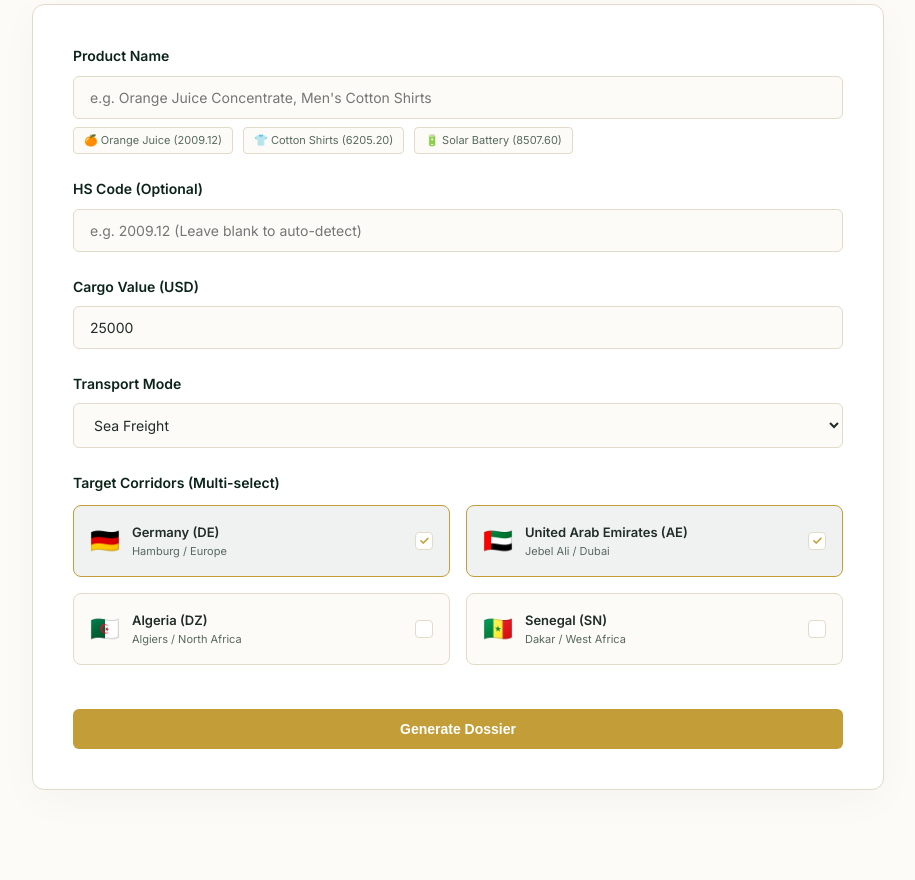
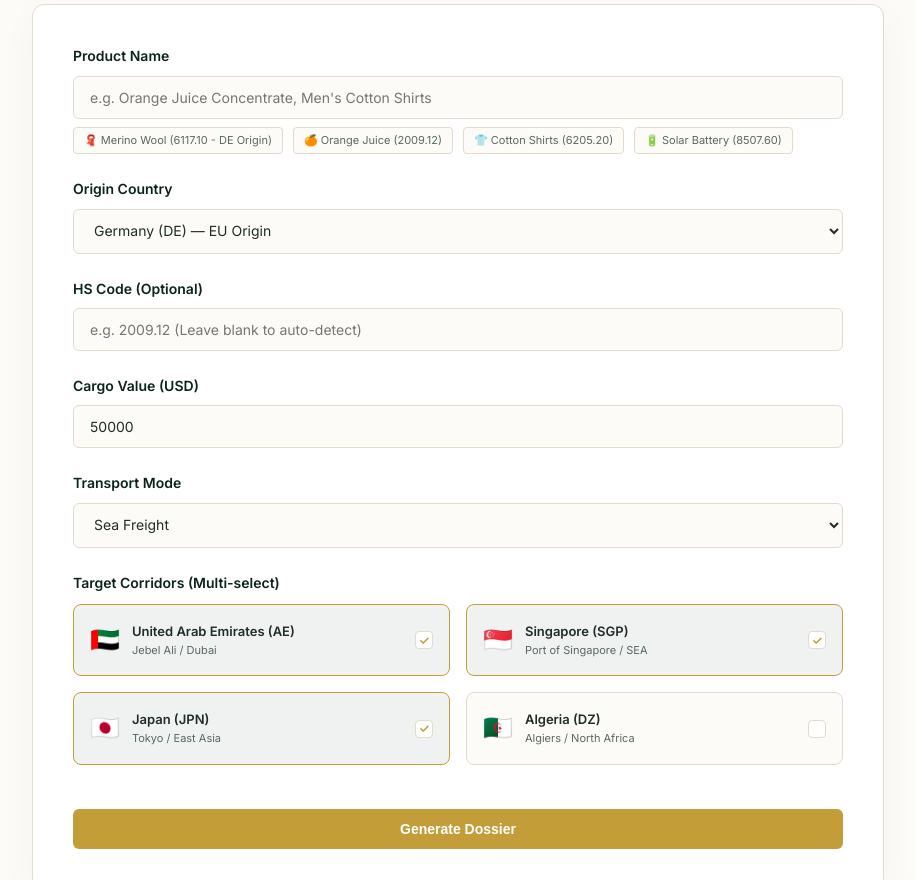
Before and after one commit to kadsam123/atlascorr-ai, a plain HTML site: page sme.html in a window 1280 px wide. Shown: the part 660-1540 px from the top of the page, without its empty margins (182-1097 px from the left). Drawn offline with Linux system fonts and the light colour scheme.

Commit message:
feat(sme): add origin country selector, EuroWeave preset, and update default target corridors (AE, SGP, JPN)

```diff
--- a/sme.html
+++ b/sme.html
@@ -624,10 +624,21 @@
           <label class="form-label">Product Name</label>
           <input type="text" class="input-text" id="product-name" placeholder="e.g. Orange Juice Concentrate, Men's Cotton Shirts">
           <div class="hs-presets">
-            <span class="preset-badge" onclick="setPreset('Orange Juice Concentrate', '2009.12')">🍊 Orange Juice (2009.12)</span>
-            <span class="preset-badge" onclick="setPreset('Cotton Shirts', '6205.20')">👕 Cotton Shirts (6205.20)</span>
-            <span class="preset-badge" onclick="setPreset('Solar Batteries', '8507.60')">🔋 Solar Battery (8507.60)</span>
+            <span class="preset-badge" onclick="setPreset('Merino Wool Scarves', '6117.10', 'DE')">🧣 Merino Wool (6117.10 - DE Origin)</span>
+            <span class="preset-badge" onclick="setPreset('Orange Juice Concentrate', '2009.12', 'CA')">🍊 Orange Juice (2009.12)</span>
+            <span class="preset-badge" onclick="setPreset('Cotton Shirts', '6205.20', 'CA')">👕 Cotton Shirts (6205.20)</span>
+            <span class="preset-badge" onclick="setPreset('Solar Batteries', '8507.60', 'CA')">🔋 Solar Battery (8507.60)</span>
           </div>
+        </div>
+
+        <div class="form-group">
+          <label class="form-label">Origin Country</label>
+          <select class="select-input" id="origin-country">
+            <option value="DE">Germany (DE) — EU Origin</option>
+            <option value="CA">Canada (CA)</option>
+            <option value="US">United States (US)</option>
+            <option value="GB">United Kingdom (GB)</option>
+          </select>
         </div>
 
         <div class="form-group">
@@ -637,7 +648,7 @@
 
         <div class="form-group">
           <label class="form-label">Cargo Value (USD)</label>
-          <input type="number" class="input-text" id="cargo-value" value="25000">
+          <input type="number" class="input-text" id="cargo-value" value="50000">
         </div>
 
         <div class="form-group">
@@ -651,14 +662,6 @@
         <div class="form-group">
           <label class="form-label">Target Corridors (Multi-select)</label>
           <div class="corridor-grid">
-            <div class="corridor-card selected" onclick="toggleCorridor(this, 'DE')">
-              <span class="corridor-flag">🇩🇪</span>
-              <div class="corridor-info">
-                <div class="corridor-name">Germany (DE)</div>
-                <div class="corridor-meta">Hamburg / Europe</div>
-              </div>
-              <div class="checkbox-custom"></div>
-            </div>
             <div class="corridor-card selected" onclick="toggleCorridor(this, 'AE')">
               <span class="corridor-flag">🇦🇪</span>
               <div class="corridor-info">
@@ -667,19 +670,27 @@
               </div>
               <div class="checkbox-custom"></div>
             </div>
+            <div class="corridor-card selected" onclick="toggleCorridor(this, 'SGP')">
+              <span class="corridor-flag">🇸🇬</span>
+              <div class="corridor-info">
+                <div class="corridor-name">Singapore (SGP)</div>
+                <div class="corridor-meta">Port of Singapore / SEA</div>
+              </div>
+              <div class="checkbox-custom"></div>
+            </div>
+            <div class="corridor-card selected" onclick="toggleCorridor(this, 'JPN')">
+              <span class="corridor-flag">🇯🇵</span>
+              <div class="corridor-info">
+                <div class="corridor-name">Japan (JPN)</div>
+                <div class="corridor-meta">Tokyo / East Asia</div>
+              </div>
+              <div class="checkbox-custom"></div>
+            </div>
             <div class="corridor-card" onclick="toggleCorridor(this, 'DZ')">
               <span class="corridor-flag">🇩🇿</span>
               <div class="corridor-info">
                 <div class="corridor-name">Algeria (DZ)</div>
                 <div class="corridor-meta">Algiers / North Africa</div>
-              </div>
-              <div class="checkbox-custom"></div>
-            </div>
-            <div class="corridor-card" onclick="toggleCorridor(this, 'SN')">
-              <span class="corridor-flag">🇸🇳</span>
-              <div class="corridor-info">
-                <div class="corridor-name">Senegal (SN)</div>
-                <div class="corridor-meta">Dakar / West Africa</div>
               </div>
               <div class="checkbox-custom"></div>
             </div>
@@ -805,7 +816,7 @@
   </footer>
 
   <script>
-    let selectedCorridors = ['DE', 'AE'];
+    let selectedCorridors = ['AE', 'SGP', 'JPN'];
     const API_BASE = window.location.origin.includes('github.io')
       ? 'https://circletrade-agent-api-production.up.railway.app'
       : '';
@@ -828,12 +839,15 @@
       }
     }
 
-    function setPreset(name, hs) {
+    function setPreset(name, hs, origin = 'CA') {
       document.getElementById('product-name').value = name;
       document.getElementById('hs-code').value = hs;
+      document.getElementById('origin-country').value = origin;
 
       document.querySelectorAll('.preset-badge').forEach(b => b.classList.remove('active'));
-      event.target.classList.add('active');
+      if (event && event.target) {
+        event.target.classList.add('active');
+      }
     }
 
     function toggleAccordion(header) {
@@ -853,7 +867,7 @@
     }
 
     function loadSampleAssessment() {
-      setPreset('Orange Juice Concentrate', '2009.12');
+      setPreset('Merino Wool Scarves', '6117.10', 'DE');
       scrollToForm();
     }
 
@@ -862,6 +876,7 @@
       const hs = document.getElementById('hs-code').value.trim();
       const cargo = parseFloat(document.getElementById('cargo-value').value);
       const mode = document.getElementById('transport-mode').value;
+      const origin = document.getElementById('origin-country').value;
 
       if (!product) {
         alert('Please fill out the Product Name field.');
@@ -903,9 +918,9 @@
             'X-API-Key': 'ct-demo-key-2026'
           },
           body: JSON.stringify({
-            origin_country: 'CA',
+            origin_country: origin,
             corridors: selectedCorridors,
-            hs_codes: [hs || '2009.12'], // fall back to standard category if hs blank
+            hs_codes: [hs || '6117.10'], // fall back to standard category if hs blank
             mode: mode,
             min_cargo_value: cargo
           })
```
